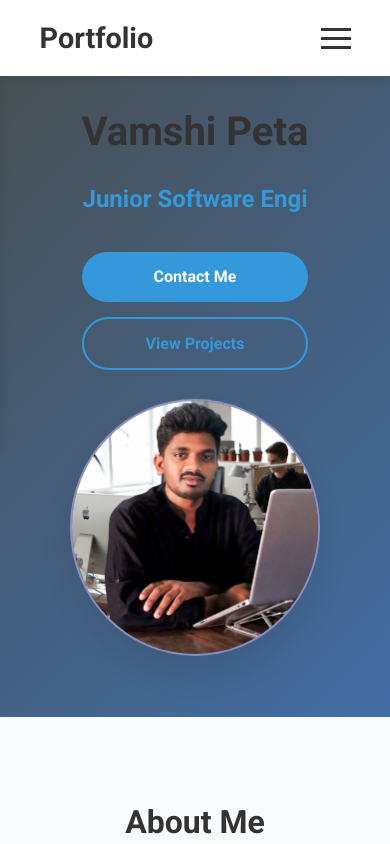
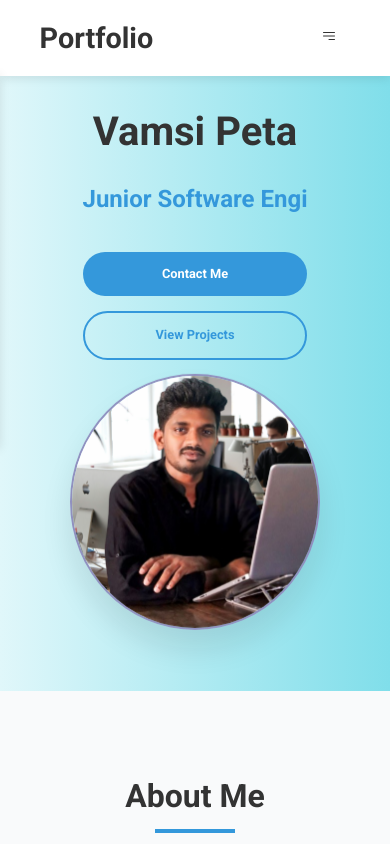
Before and after one commit to vamsipeta1439/Portfolio, a React (Create React App) app: page / in a window 390 px wide. Shown: the top 844 px of the page. Built offline with nearby package versions, Linux system fonts and the light colour scheme.

Commit message:
alignment and responsiveness updates

```diff
--- a/package.json
+++ b/package.json
@@ -9,6 +9,7 @@
     "@testing-library/user-event": "^13.5.0",
     "react": "^19.1.0",
     "react-dom": "^19.1.0",
+    "react-icons": "^5.5.0",
     "react-scripts": "5.0.1",
     "web-vitals": "^2.1.4"
   },
--- a/src/components/Banner.js
+++ b/src/components/Banner.js
@@ -52,7 +52,7 @@ function Banner() {
     <section id="home" className="banner">
       <div className="container banner-container">
         <div className="banner-content">
-          <h1>Vamshi Peta</h1>
+          <h1>Vamsi Peta</h1>
           <h2 className={`profession ${showCursor ? 'with-cursor' : ''}`}>{professionText}</h2>
           <div className="banner-buttons">
             <a href="#contact" className="btn btn-primary">Contact Me</a>
--- a/src/components/Header.js
+++ b/src/components/Header.js
@@ -1,4 +1,6 @@
 import React, { useState } from 'react';
+import { HiOutlineBars3BottomRight } from "react-icons/hi2";
+import { IoMdClose } from "react-icons/io";
 
 function Header() {
   const [isMobileMenuOpen, setIsMobileMenuOpen] = useState(false);
@@ -22,10 +24,13 @@ function Header() {
             <li><a href="#contact" onClick={() => setIsMobileMenuOpen(false)}>Contact</a></li>
           </ul>
         </nav>
-        <div className={`mobile-menu-btn ${isMobileMenuOpen ? 'active' : ''}`} onClick={toggleMobileMenu}>
+        {/* <div className={`mobile-menu-btn ${isMobileMenuOpen ? 'active' : ''}`} onClick={toggleMobileMenu}>
           <span></span>
           <span></span>
           <span></span>
+        </div> */}
+        <div className='mobile-menu-btn' onClick={toggleMobileMenu}>
+        {isMobileMenuOpen ?  <IoMdClose /> : <HiOutlineBars3BottomRight /> }
         </div>
       </div>
     </header>
--- a/src/styles/styles.css
+++ b/src/styles/styles.css
@@ -46,6 +46,7 @@ section {
 .header {
   position: fixed;
   width: 100%;
+  max-width: 100vw;
   top: 0;
   left: 0;
   z-index: 1000;
@@ -95,7 +96,7 @@ section {
   cursor: pointer;
 }
 
-.mobile-menu-btn span {
+/* .mobile-menu-btn span {
   width: 100%;
   height: 3px;
   background-color: #333;
@@ -112,14 +113,14 @@ section {
 
 .mobile-menu-btn.active span:nth-child(3) {
   transform: translateY(-9px) rotate(-45deg);
-}
+} */
 
 /* Banner Styles */
 .banner {
   height: 100vh;
   display: flex;
   align-items: flex-end;
-  background: linear-gradient(135deg, #484e4e 0%, #426da5 100%);
+  background: linear-gradient(to right, #e0f7fa, #80deea);
   padding-top: 80px;
 }
 
@@ -166,10 +167,13 @@ section {
 .btn {
   padding: 12px 30px;
   border-radius: 30px;
+  font-size: 1rem;
   font-weight: 600;
   text-decoration: none;
   transition: all 0.3s ease;
   display: inline-block;
+  width:100%;
+
 }
 
 .btn-primary {
@@ -560,19 +564,33 @@ section {
 
   /* Responsive Styles */
   @media (max-width: 992px) {
-    .banner-container,
-    .about-content {
-      flex-direction: column;
-      text-align: center;
+    .banner{
+      padding-top:40px;
     }
 
     .banner-content {
       padding-right: 0;
-      margin-bottom: 40px;
+      margin-bottom: 10px;
     }
 
-    .banner-buttons {
-      justify-content: center;
+    .banner-content h1 {
+      font-size: 2.5rem;
+    }
+
+    .banner-content .profession {
+      font-size: 1.5rem;
+    }
+
+    .banner-buttons{
+      justify-content: flex-start;
+    }
+
+    .btn{
+      font-size:0.8rem;
+    }
+
+    .banner-image img {
+      max-width: 300px;
     }
 
     .about-image {
@@ -646,6 +664,7 @@ section {
       top: 70px;
       left: -100%;
       width: 100%;
+      max-width: 100vw;
       background: #fff;
       box-shadow: 0 5px 10px rgba(0, 0, 0, 0.1);
       transition: all 0.3s ease;
@@ -669,12 +688,11 @@ section {
       display: flex;
     }
 
-    .banner-content h1 {
-      font-size: 2.5rem;
-    }
-
-    .banner-content .profession {
-      font-size: 1.5rem;
+ .banner-container,
+    .about-content {
+      flex-direction:column;
+      text-align: center;
+      gap:15px;
     }
 
     .banner-image img {
```
Also changed, not shown: 1 other file (tests, documents, lock files or other folders).
